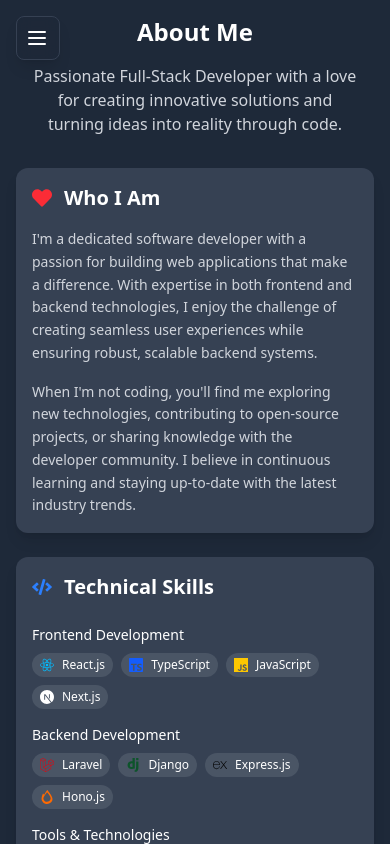
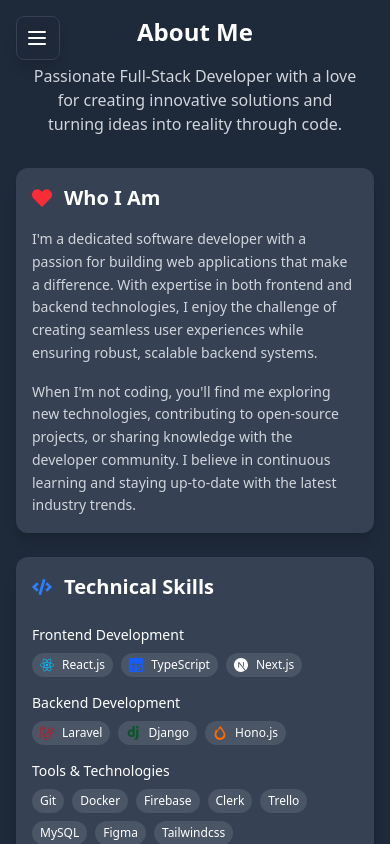
Before and after one commit to ChristianAlicaba2002/My-Portfolio, a React (Vite) app: page /layouts/aboutme in a window 390 px wide. Built offline with nearby package versions, Linux system fonts and the light colour scheme.

Commit message:
chore: remove some code does not used

```diff
--- a/src/pages/AboutMe.jsx
+++ b/src/pages/AboutMe.jsx
@@ -9,16 +9,12 @@ import {
   FaHeart,
 } from "react-icons/fa";
 import {
-  SiJavascript,
   SiReact,
-  SiPython,
-  SiPhp,
   SiLaravel,
   SiTypescript,
   SiNextdotjs,
   SiDjango,
   SiHono,
-  SiExpress,
 } from "react-icons/si";
 
 export default function AboutMe() {
@@ -90,12 +86,6 @@ export default function AboutMe() {
                     </span>
                   </div>
                   <div className="flex items-center bg-gray-600 px-2 lg:px-3 py-1 rounded-full">
-                    <SiJavascript className="text-yellow-400 mr-2 text-sm lg:text-base" />
-                    <span className="text-white text-xs lg:text-sm">
-                      JavaScript
-                    </span>
-                  </div>
-                  <div className="flex items-center bg-gray-600 px-2 lg:px-3 py-1 rounded-full">
                     <SiNextdotjs className="text-white mr-2 text-sm lg:text-base" />
                     <span className="text-white text-xs lg:text-sm">
                       Next.js
@@ -119,12 +109,6 @@ export default function AboutMe() {
                     <SiDjango className="text-green-900 mr-2 text-sm lg:text-base" />
                     <span className="text-white text-xs lg:text-sm">
                       Django
-                    </span>
-                  </div>
-                  <div className="flex items-center bg-gray-600 px-2 lg:px-3 py-1 rounded-full">
-                    <SiExpress className="text-black mr-2 text-sm lg:text-base" />
-                    <span className="text-white text-xs lg:text-sm">
-                      Express.js
                     </span>
                   </div>
                   <div className="flex items-center bg-gray-600 px-2 lg:px-3 py-1 rounded-full">
@@ -154,13 +138,7 @@ export default function AboutMe() {
                     Clerk
                   </span>
                   <span className="bg-gray-600 px-2 lg:px-3 py-1 rounded-full text-white text-xs lg:text-sm">
-                    Jira
-                  </span>
-                  <span className="bg-gray-600 px-2 lg:px-3 py-1 rounded-full text-white text-xs lg:text-sm">
                     Trello
-                  </span>
-                  <span className="bg-gray-600 px-2 lg:px-3 py-1 rounded-full text-white text-xs lg:text-sm">
-                    PostgreSQL
                   </span>
                   <span className="bg-gray-600 px-2 lg:px-3 py-1 rounded-full text-white text-xs lg:text-sm">
                     MySQL
```
